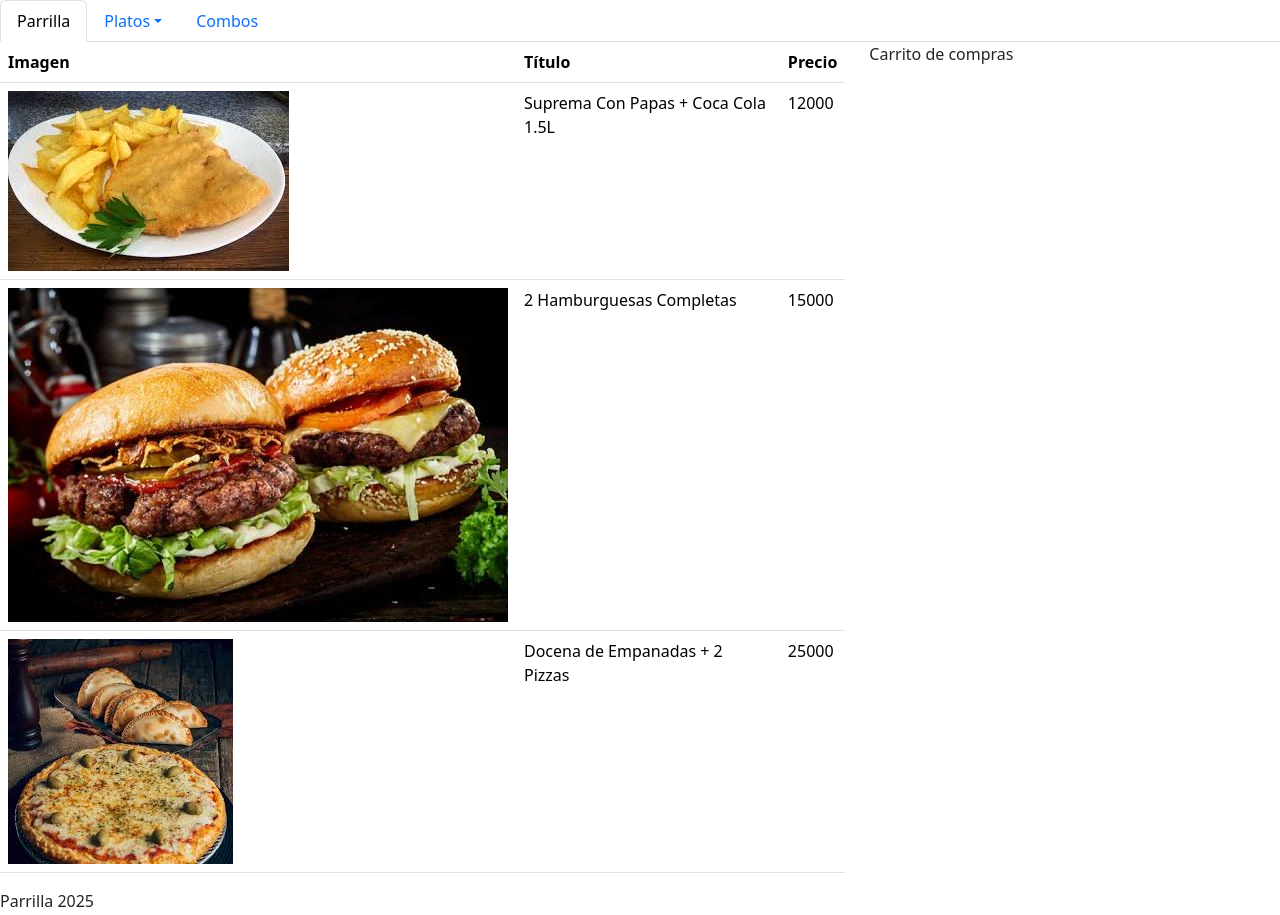
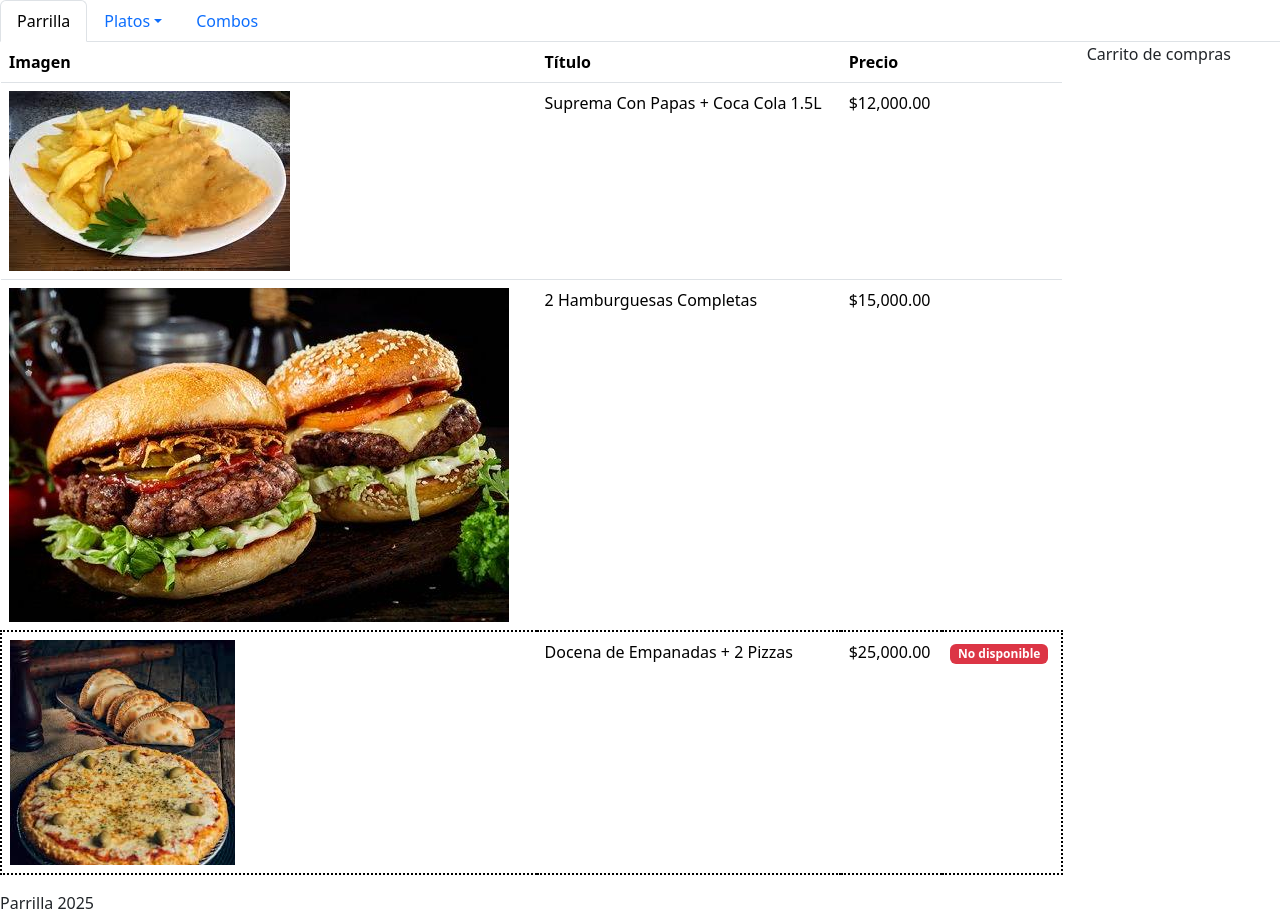
Before and after one commit to maria-lopezc/restaurante, an Angular app: page / in a window 1280 px wide. Built offline with nearby package versions, Linux system fonts and the light colour scheme.

Commit message:
termino clase 3

```diff
--- a/angular.json
+++ b/angular.json
@@ -37,6 +37,7 @@
               "src/favicon.ico"
             ],
             "styles": [
+              "node_modules/bootstrap/dist/css/bootstrap.min.css",
               "src/styles.scss"
             ],
             "scripts": [],
--- a/package.json
+++ b/package.json
@@ -20,6 +20,7 @@
     "@angular/platform-server": "^19.2.0",
     "@angular/router": "^19.2.0",
     "@angular/ssr": "^19.2.12",
+    "bootstrap": "^5.3.7",
     "express": "^4.18.2",
     "rxjs": "~7.8.0",
     "tslib": "^2.3.0",
--- a/src/app/app.component.html
+++ b/src/app/app.component.html
@@ -19,10 +19,10 @@
 </nav>
 <div class="containter">
   <div class="row">
-    <div class="col-8">
+    <div class="col-10">
       <app-combos-list></app-combos-list>
       </div>
-    <div class="col-4">Carrito de compras</div>
+    <div class="col-2">Carrito de compras</div>
   </div>
 </div>
 <footer>{{title}} 2025</footer>
--- a/src/app/app.component.ts
+++ b/src/app/app.component.ts
@@ -7,5 +7,5 @@ import { Component } from '@angular/core';
   styleUrl: './app.component.scss'
 })
 export class AppComponent {
-  title = 'Parrilla';
+  title: String = 'Parrilla';
 }
--- /dev/null
+++ b/src/app/combos-list/combo.ts
@@ -0,0 +1,6 @@
+export interface combo{
+    titulo: string;
+    precio: number;
+    image: string;
+    disponible:boolean;
+}
--- a/src/app/combos-list/combos-list.component.html
+++ b/src/app/combos-list/combos-list.component.html
@@ -4,23 +4,15 @@
             <th>Imagen</th>
             <th>Título</th>
             <th>Precio</th>
+            <th></th>
         </tr>
     </thead>
     <tbody>
-        <tr>
-            <td><img [src]="comboSup.image" [alt]="comboSup.titulo"></td>
-            <td>{{comboSup.titulo}}</td>
-            <td>{{comboSup.precio}}</td>
-        </tr>
-        <tr>
-            <td><img [src]="comboHam.image" [alt]="comboHam.titulo"></td>
-            <td>{{comboHam.titulo}}</td>
-            <td>{{comboHam.precio}}</td>
-        </tr>
-        <tr>
-            <td><img [src]="comboEmp.image" [alt]="comboEmp.titulo"></td>
-            <td>{{comboEmp.titulo}}</td>
-            <td>{{comboEmp.precio}}</td>
+        <tr *ngFor='let combo of combos' [ngClass]="{'noDisp':!combo.disponible}">
+            <td><img [src]="combo.image" [alt]="combo.titulo"></td>
+            <td>{{combo.titulo}}</td>
+            <td>{{combo.precio | currency}}</td>
+            <td><span class="badge bg-danger" *ngIf='combo.disponible==false'>No disponible</span></td>
         </tr>
     </tbody>
 </table>
--- a/src/app/combos-list/combos-list.component.scss
+++ b/src/app/combos-list/combos-list.component.scss
@@ -0,0 +1,3 @@
+.noDisp{
+    border: 2px dotted black;
+}
--- a/src/app/combos-list/combos-list.component.ts
+++ b/src/app/combos-list/combos-list.component.ts
@@ -1,4 +1,5 @@
 import { Component } from '@angular/core';
+import { combo } from './combo';
 
 @Component({
   selector: 'app-combos-list',
@@ -7,19 +8,24 @@ import { Component } from '@angular/core';
   styleUrl: './combos-list.component.scss'
 })
 export class CombosListComponent {
-  comboSup={
-    "titulo":"Suprema Con Papas + Coca Cola 1.5L",
-    "precio":12000,
-    "image":"assets/img/suprema.jpg",
-  }
-  comboHam={
-    "titulo":"2 Hamburguesas Completas",
-    "precio":15000,
-    "image":"assets/img/hambur.jpg",
-  }
-  comboEmp={
-    "titulo":"Docena de Empanadas + 2 Pizzas",
-    "precio":25000,
-    "image":"assets/img/pizza_emp.jpg",
-  }
+  combos: combo[]=[
+    {
+      titulo:"Suprema Con Papas + Coca Cola 1.5L",
+      precio:12000,
+      image:"assets/img/suprema.jpg",
+      disponible: true,
+    },
+    {
+      titulo:"2 Hamburguesas Completas",
+      precio:15000,
+      image:"assets/img/hambur.jpg",
+      disponible: true,
+    },
+    {
+      titulo:"Docena de Empanadas + 2 Pizzas",
+      precio:25000,
+      image:"assets/img/pizza_emp.jpg",
+      disponible: false,
+    }
+  ]
 }
```
Also changed, not shown: 1 other file (tests, documents, lock files or other folders).
